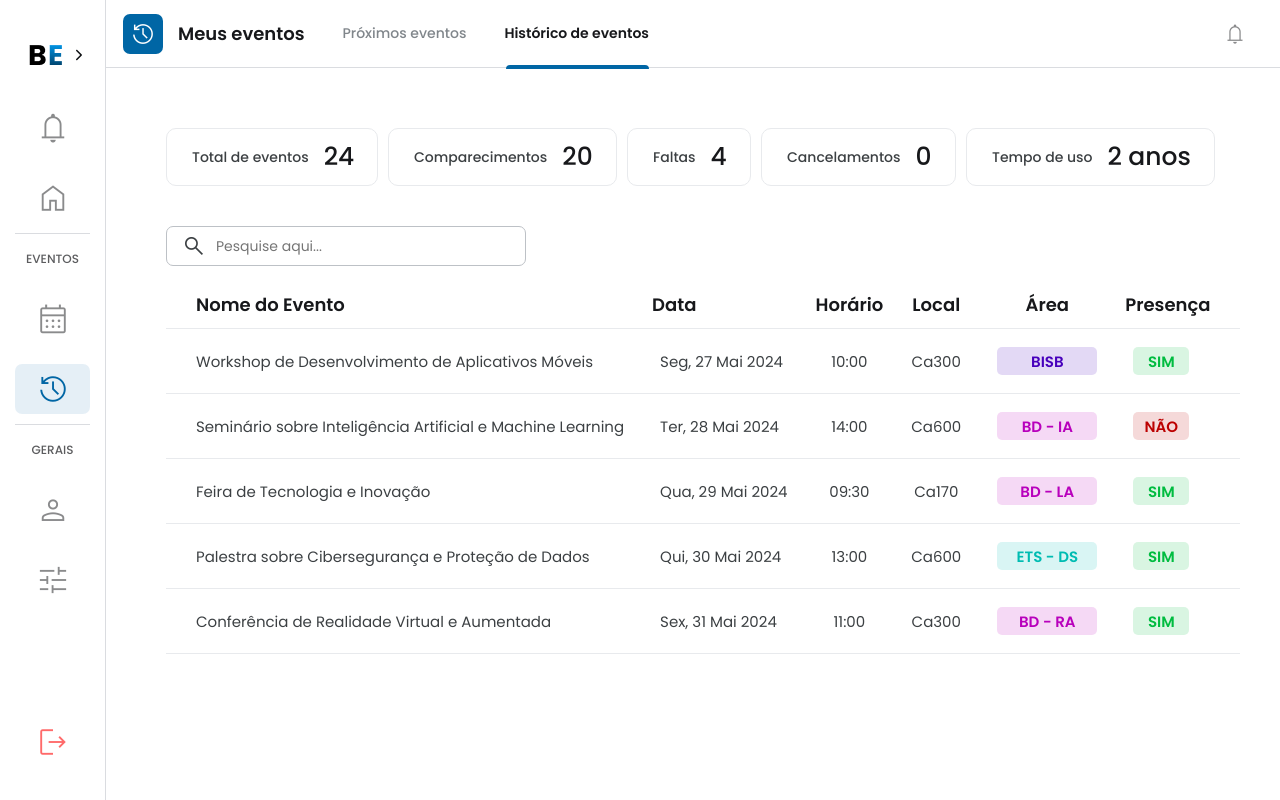
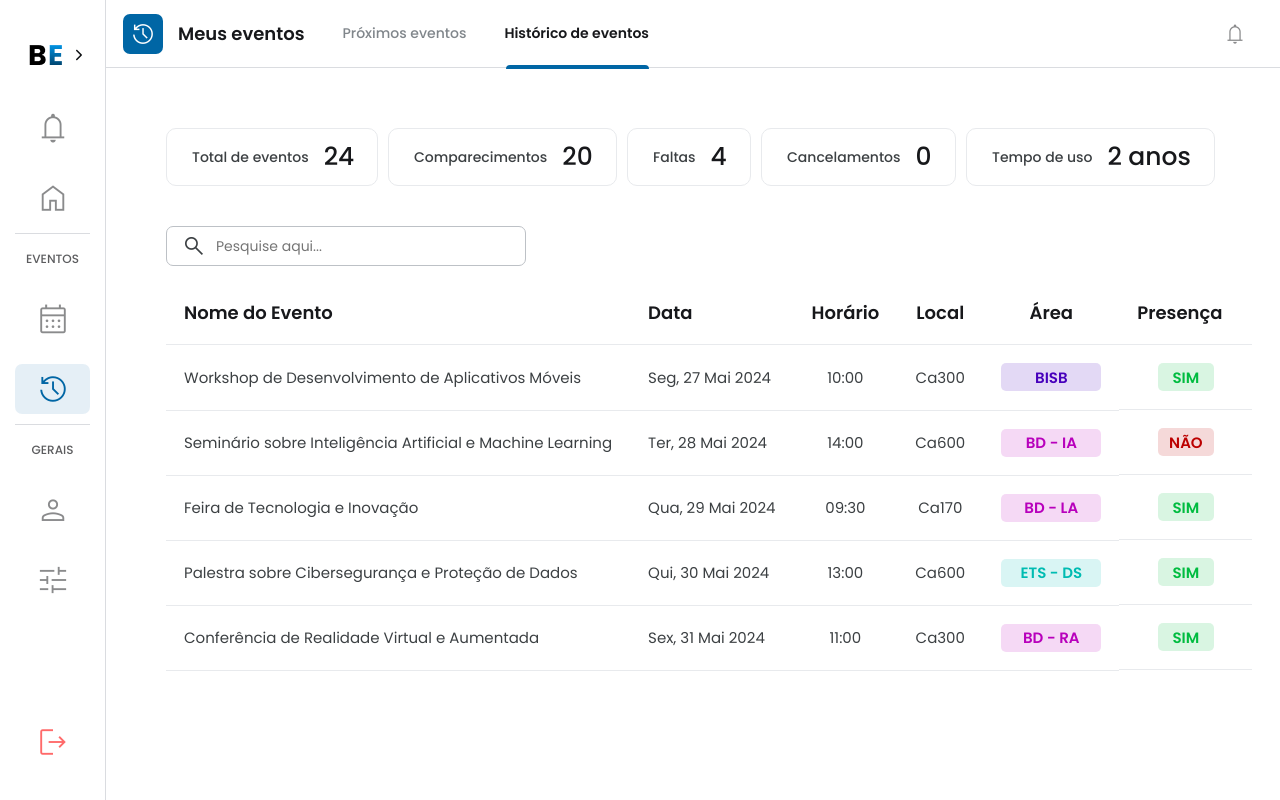
Before and after one commit to EsyProject/EsyFrontend, a React (Vite) app: page /Historic in a window 1280 px wide. Built offline with nearby package versions, Linux system fonts and the light colour scheme.

Commit message:
style: change EventTable.css style

```diff
--- a/src/components/EventTable/EventTable.css
+++ b/src/components/EventTable/EventTable.css
@@ -1,12 +1,11 @@
 td,
 th {
-  padding: 10px;
+  padding: 18px;
   border: none;
   border-bottom: 1px solid #e8eaed;
 }
 
 .td-event-name {
-  padding-left: 30px;
   text-align: left;
 }
 
@@ -15,11 +14,12 @@ th {
 }
 
 .td-event-presence {
-  padding-right: 30px;
+  display: flex;
+  align-items: center;
+  justify-content: center;
 }
 
 .th-event-name {
-  padding-left: 30px;
   text-align: left;
 }
 
@@ -33,6 +33,8 @@ th {
 
 table {
   border-collapse: collapse;
+  white-space: nowrap;
+  margin-bottom: 30px;
 }
 
 td {
@@ -69,16 +71,15 @@ th {
   font-weight: 600;
 }
 
-
 .container-event-area[data-area^="BD"] {
   background: rgba(184, 0, 188, 0.15);
-  color: #B800BC;
+  color: #b800bc;
   font-weight: 600;
 }
 
 .container-event-area[data-area^="ETS - DS"] {
   background: rgba(0, 188, 178, 0.15);
-  color: #00BCB2;
+  color: #00bcb2;
   font-weight: 600;
 }
 
@@ -93,12 +94,50 @@ th {
 
 .container-event-presence[data-presence="SIM"] {
   background: rgba(0, 188, 64, 0.15);
-  color: #00BC40;
+  color: #00bc40;
   font-weight: 600;
 }
 
 .container-event-presence[data-presence="NÃO"] {
   background: rgba(188, 0, 0, 0.15);
-  color: #BC0000;
+  color: #bc0000;
   font-weight: 600;
 }
+
+.container-table {
+  overflow-x: auto;
+  margin-bottom: 50px;
+  padding: 0 20px 0 0;
+}
+
+.container-table::-webkit-scrollbar {
+  height: 10px;
+}
+
+.container-table::-webkit-scrollbar-track {
+  background: transparent;
+}
+
+.container-table::-webkit-scrollbar-thumb {
+  border-radius: 10px;
+  background-color: #e0e0e0;
+  border: none;
+}
+
+body::-webkit-scrollbar {
+  width: 20px;
+}
+
+body::-webkit-scrollbar-track {
+  background: transparent;
+}
+
+body::-webkit-scrollbar-thumb {
+  border-radius: 10px;
+  background-color: #e0e0e0;
+  border: 6px solid white;
+}
+
+@media (max-width: 1225px) {
+
+}
--- a/src/components/EventTable/EventTable.jsx
+++ b/src/components/EventTable/EventTable.jsx
@@ -5,6 +5,7 @@ import "./EventTable.css";
 
 const EventTable = ({ events }) => {
   return (
+    <div className="container-table">
       <table>
         <thead>
           <tr>
@@ -29,7 +30,10 @@ const EventTable = ({ events }) => {
                 </div>
               </td>
               <td className="td-event-presence">
-              <div className="container-event-presence" data-presence={event.presence}>
+                <div
+                  className="container-event-presence"
+                  data-presence={event.presence}
+                >
                   {event.presence}
                 </div>
               </td>
@@ -37,6 +41,7 @@ const EventTable = ({ events }) => {
           ))}
         </tbody>
       </table>
+    </div>
   );
 };
 
```
Lines whose indentation alone changed are shown as unchanged.
